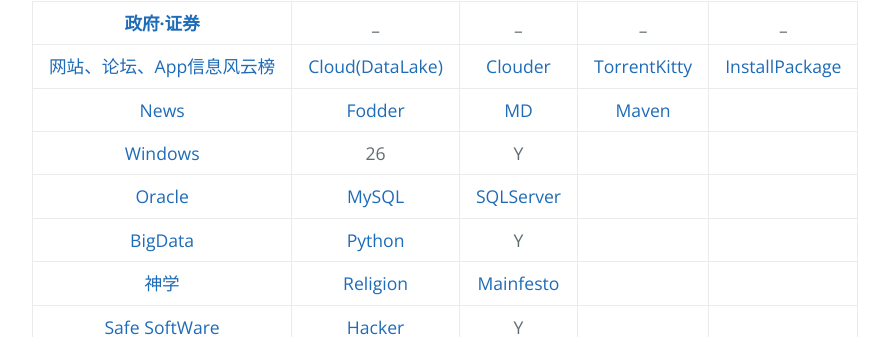
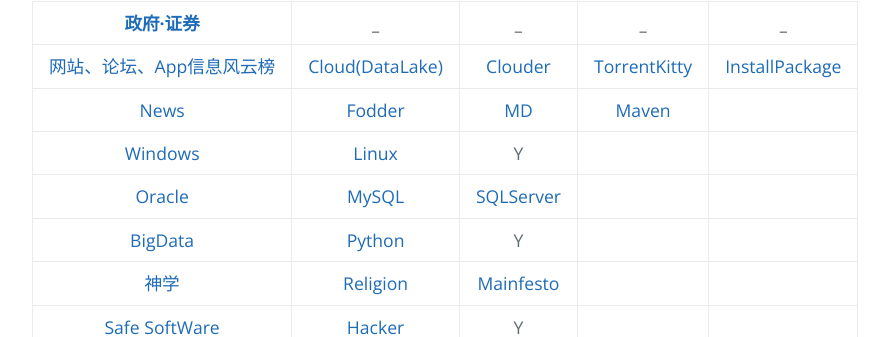
Before and after one commit to AmbroseRen/test, a Jekyll site: the page built from Data/index.md, in a window 1280 px wide. Shown: the part 100-437 px from the top of the page, without its empty margins (192-1081 px from the left). Built offline with Jekyll 4.4.1, drawn with Linux system fonts in a browser that asks for light colours; our own code applies the rules of GitHub Pages for plain Markdown files; the repository's description, which GitHub fills in, is left out.

Commit message:
Update index.md

```diff
--- a/Data/index.md
+++ b/Data/index.md
@@ -4,7 +4,7 @@
 |:---:|:---:|:---:|:---:|:---:|
 | [网站、论坛、App信息风云榜](DataRank.md) | [Cloud(DataLake)](DataLake.md) | [Clouder](Clouder.md) | [TorrentKitty](TorrentKitty.md) | [InstallPackage](InstallPackage/index.md) |
 | [News](News/index.md) | [Fodder](Fodder/index.md) | [MD](MD/index.md) | [Maven](Maven/index.md) |  |
-| [Windows](Windows/index.md) | 26 | Y |  |  |
+| [Windows](Windows/index.md) | [Linux](Linux/index.md) | Y |  |  |
 | [Oracle](Oracle/index.md) | [MySQL](MySQL/index.md) | [SQLServer](SQLServer/index.md) |  |  |
 | [BigData](BigData/index.md) | [Python](Python/index.md) | Y |  |  |
 | [神学](神学/index.md) | [Religion](Religion/index.md) | [Mainfesto](Mainfesto/index.md) |  |  |
```
